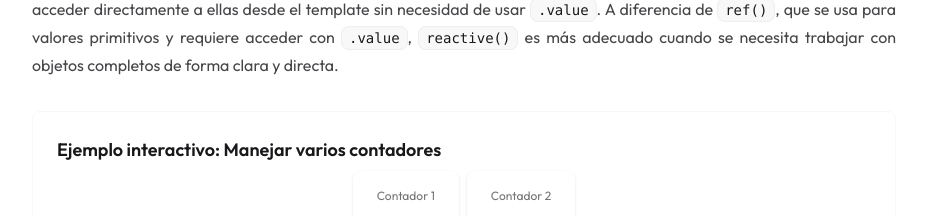
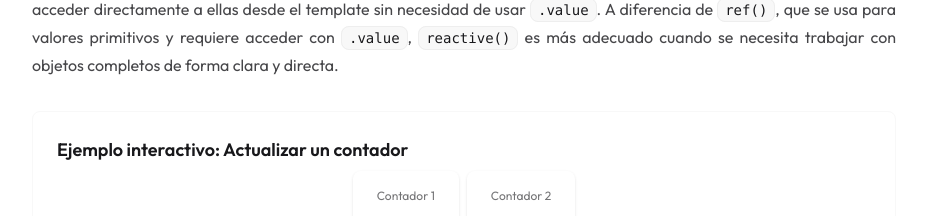
Before and after one commit to valerianomacuri/learning-vue, a Vue app: page / in a window 1280 px wide. Shown: the part 1571-1787 px from the top of the page, without its empty margins (176-1103 px from the left). Built offline with nearby package versions, Linux system fonts and the light colour scheme.

Commit message:
add showcase list

```diff
--- a/src/shared/components/BaseFeatureShowcase.vue
+++ b/src/shared/components/BaseFeatureShowcase.vue
@@ -1,9 +1,7 @@
 <template>
   <section>
     <article class="prose prose-sm md:prose-base mb-8 max-w-none">
-      <h3>
-        {{ title }}
-      </h3>
+      <h3># {{ title }}</h3>
       <p class="text-justify" v-html="description"></p>
     </article>
     <slot name="example"></slot>
--- /dev/null
+++ b/src/shared/components/BaseFeatureShowcaseList.vue
@@ -0,0 +1,32 @@
+<template>
+  <template v-for="feature in features" :key="feature.title">
+    <BaseFeatureShowcase :title="feature.title" :description="feature.description">
+      <template #example>
+        <BaseFeatureExample title="Ejemplo interactivo: Actualizar un contador">
+          <component :is="feature.exampleComponent" />
+        </BaseFeatureExample>
+      </template>
+      <template #file-list>
+        <BaseFeatureFileList>
+          <template v-for="file in feature.files" :key="file.name">
+            <BaseFeatureFileItem
+              :code="file.code"
+              :default-is-open="file.defaultIsOpen"
+              :file-name="file.name"
+              :name="feature.title"
+            />
+          </template>
+        </BaseFeatureFileList>
+      </template>
+    </BaseFeatureShowcase>
+  </template>
+</template>
+
+<script setup lang="ts">
+import { BaseFeatureExample, BaseFeatureFileList, BaseFeatureShowcase } from '.'
+import features from '../data/index'
+import BaseFeatureFileItem from './BaseFeatureFileItem.vue'
+console.log({ features })
+</script>
+
+<style scoped></style>
--- a/src/shared/components/BaseLayout.vue
+++ b/src/shared/components/BaseLayout.vue
@@ -2,16 +2,13 @@
   <BaseNavbar />
   <main class="flex justify-center">
     <div class="max-w-4xl p-4 flex flex-col gap-4">
-      <RefShowcase />
-      <ReactiveShowcase />
+      <BaseFeatureShowcaseList />
     </div>
   </main>
 </template>
 
 <script setup lang="ts">
-import { BaseNavbar } from '.'
-import { ReactiveShowcase } from '@/modules/reactive/components'
-import { RefShowcase } from '@/modules/ref/components'
+import { BaseFeatureShowcaseList, BaseNavbar } from '.'
 </script>
 
 <style scoped></style>
--- a/src/shared/components/index.ts
+++ b/src/shared/components/index.ts
@@ -3,5 +3,6 @@ export { default as BaseFeatureFileItem } from './BaseFeatureFileItem.vue'
 export { default as BaseFeatureFileList } from './BaseFeatureFileList.vue'
 export { default as BaseFeatureLogger } from './BaseFeatureLogger.vue'
 export { default as BaseFeatureShowcase } from './BaseFeatureShowcase.vue'
+export { default as BaseFeatureShowcaseList } from './BaseFeatureShowcaseList.vue'
 export { default as BaseLayout } from './BaseLayout.vue'
 export { default as BaseNavbar } from './BaseNavbar.vue'
--- /dev/null
+++ b/src/shared/data/index.ts
@@ -0,0 +1,38 @@
+import { ReactiveExample } from '@/modules/reactive/components'
+import { RefExample } from '@/modules/ref/components'
+import { marked } from 'marked'
+import refExampleRaw from '../../modules/ref/components/RefExample.vue?raw'
+import reactiveExampleRaw from '../../modules/reactive/components/ReactiveExample.vue?raw'
+
+export default [
+  {
+    title: 'ref',
+    description: await marked(
+      'Este componente demuestra cómo **gestionar el estado local** en Vue 3 utilizando la Composition API. La variable `counter` se declara con `ref(0)`, lo que la convierte en un valor **reactivo** dentro del componente. Esto significa que cuando `counter.value` cambia (al hacer clic en los botones), Vue actualiza automáticamente la interfaz de usuario. Como el estado vive dentro del componente, es **local**: no se comparte con otros componentes a menos que se extraiga a un composable o store.',
+    ),
+    exampleTitle: 'Ejemplo interactivo: Actualizar un contador',
+    exampleComponent: RefExample,
+    files: [
+      {
+        name: 'RefExample.vue',
+        code: refExampleRaw,
+        defaultIsOpen: true,
+      },
+    ],
+  },
+  {
+    title: 'reactive',
+    description: await marked(
+      'Este componente utiliza `reactive()` de Vue 3 para gestionar el estado de dos contadores dentro de un solo objeto. Gracias a `reactive`, es posible agrupar múltiples propiedades (`first` y `second`) en un mismo estado reactivo y acceder directamente a ellas desde el template sin necesidad de usar `.value`. A diferencia de `ref()`, que se usa para valores primitivos y requiere acceder con `.value`, `reactive()` es más adecuado cuando se necesita trabajar con objetos completos de forma clara y directa.',
+    ),
+    exampleTitle: 'Ejemplo interactivo: Manejar varios contadores',
+    exampleComponent: ReactiveExample,
+    files: [
+      {
+        name: 'ReactiveExample.vue',
+        code: reactiveExampleRaw,
+        defaultIsOpen: true,
+      },
+    ],
+  },
+]
```
